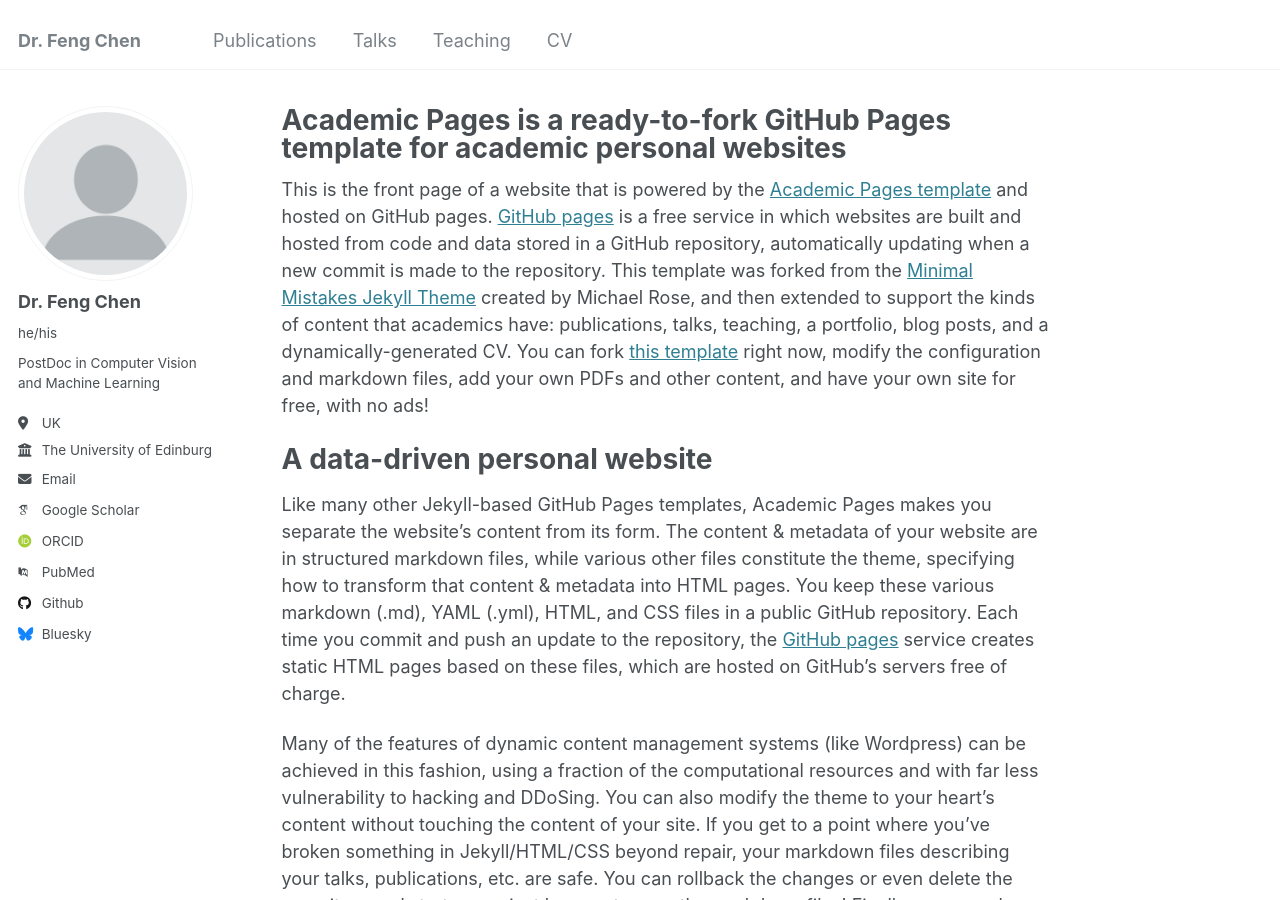
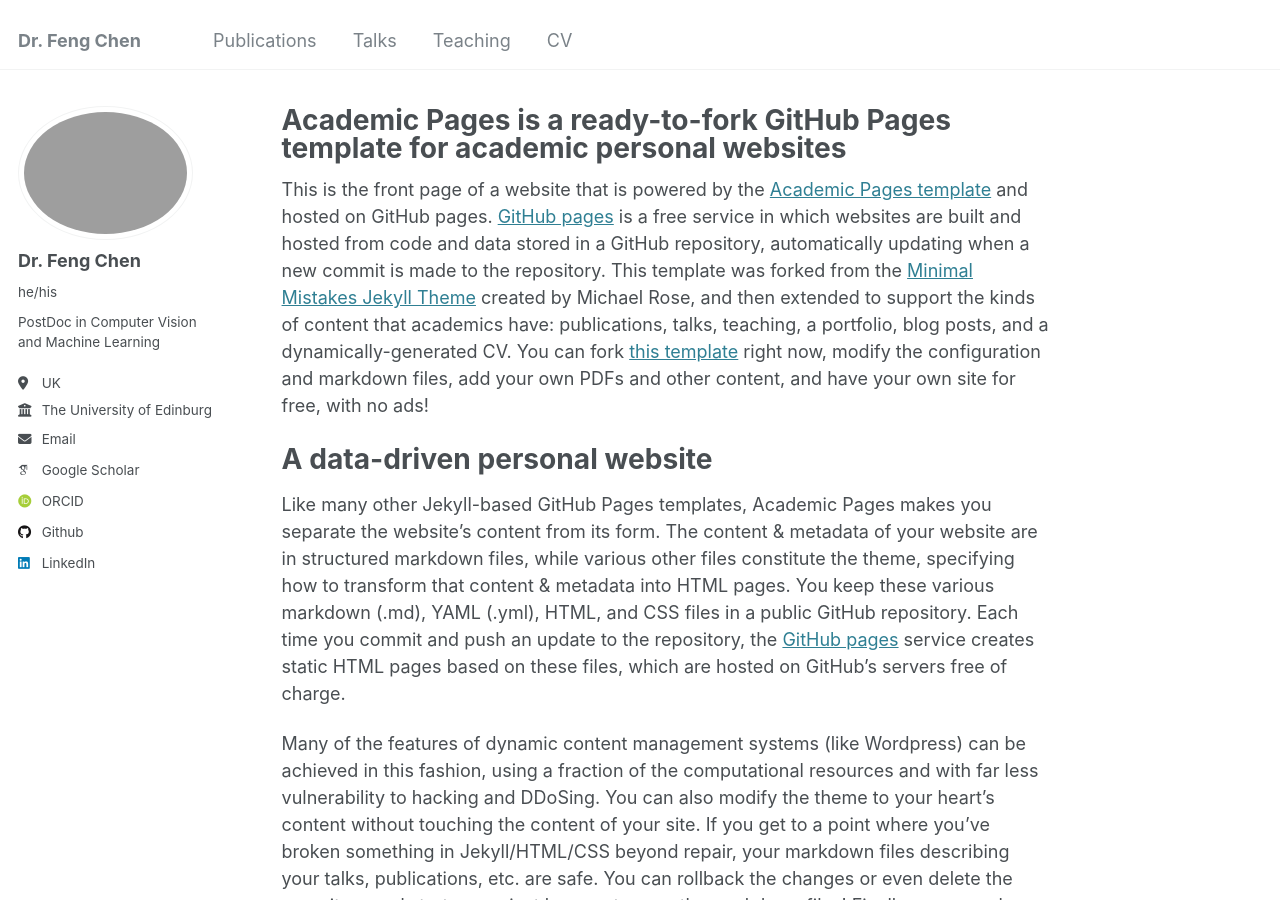
Before and after one commit to fengchen025/fengchen025.github.io, a Jekyll site: the page built from _pages/about.md, in a window 1280 px wide and 900 px high. Built offline with Jekyll 4.4.1, drawn with Linux system fonts in a browser that asks for light colours; some web fonts are replaced; part of the change alters nothing that is shown.

Commit message:
Update _config.yml

```diff
--- a/_config.yml
+++ b/_config.yml
@@ -21,7 +21,7 @@ repository               : "fengchen025/fengchen025.github.io"
 #               Additional customization can be done by editing /_includes/author-profile.html
 author:
   # Biographic information
-  avatar           : "profile.png"
+  avatar           : "profile.jpg"
   name             : "Dr. Feng Chen"
   pronouns         : "he/his" # example: "she/her"
   bio              : "PostDoc in Computer Vision and Machine Learning"
@@ -32,11 +32,11 @@ author:
 
   # Academic websites
   arxiv            : # URL - Update with the correct link to your profile
-  googlescholar    : "https://scholar.google.com/citations?user=PS_CX0AAAAAJ"
+  googlescholar    : "https://scholar.google.com/citations?user=17xsbxkAAAAJ"
   impactstory      : # URL
-  orcid            : "http://orcid.org/yourorcidurl"
+  orcid            : "https://orcid.org/my-orcid?orcid=0000-0003-2915-599X"
   semantic         : # URL
-  pubmed           : "https://www.ncbi.nlm.nih.gov/pubmed/?term=john+snow"
+  # pubmed           : "https://www.ncbi.nlm.nih.gov/pubmed/?term=john+snow"
   researchgate     : # URL
   scopus           : # URL
 
@@ -44,12 +44,12 @@ author:
   bitbucket        : # Username - Update with your username on the site
   codepen          : # Username
   dribbble         : # Username
-  github           : "academicpages"
+  github           : "https://github.com/fengchen025"
   kaggle           : # Username
   stackoverflow    : # User number or user number and name (i.e., use "1" or "1/jeff-atwood")
 
   # Social media
-  bluesky          : "bsky.app" # Replace this with you Bluesky username
+  # bluesky          : "bsky.app" # Replace this with you Bluesky username
   facebook         : # Username
   flickr           : # Username
   foursquare       : # Username
@@ -58,7 +58,7 @@ author:
   keybase          : # Username
   instagram        : # Username
   lastfm           : # Username
-  linkedin         : # Username
+  linkedin         : https://www.linkedin.com/in/feng-chen-574973103/
   mastodon         : # URL
   medium           : # URL
   pinterest        : # Username
```
